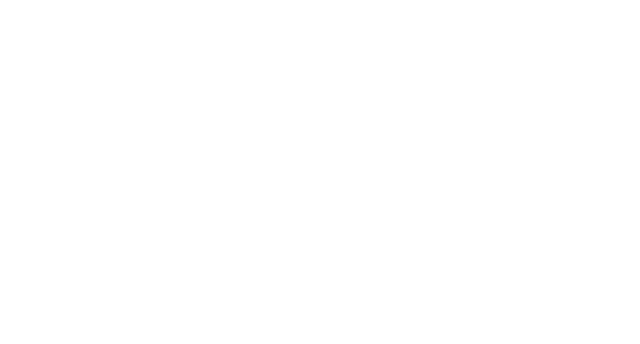
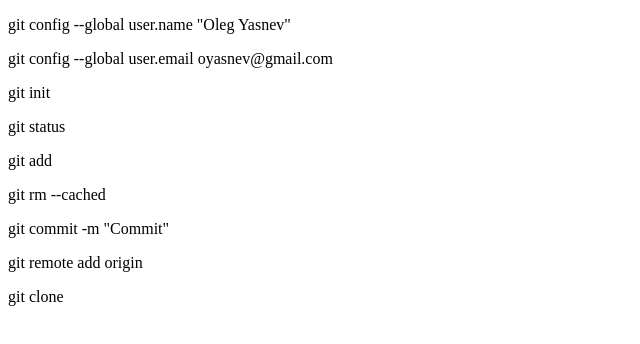
Before and after one commit to AtanovSV/hw-6, a plain HTML site: page index.html in a window 1280 px wide. Shown: the whole page, without its empty margins (0-640 px from the left). Drawn offline with Linux system fonts and the light colour scheme.

Commit message:
add list in index

```diff
--- a/index.html
+++ b/index.html
@@ -7,6 +7,14 @@
     <title>Document</title>
 </head>
 <body>
-
+  <p>git config ­­--global user.name "Oleg Yasnev"</p>
+  <p> git config --­­global user.email oyasnev@gmail.com</p>
+  <p>git init</p>
+  <p>git status</p>
+  <p>git add</p>
+  <p>git rm --cached</p>
+  <p>git commit -m "Commit"</p>
+  <p>git remote add origin</p>
+  <p>git clone</p>
 </body>
 </html>
```
